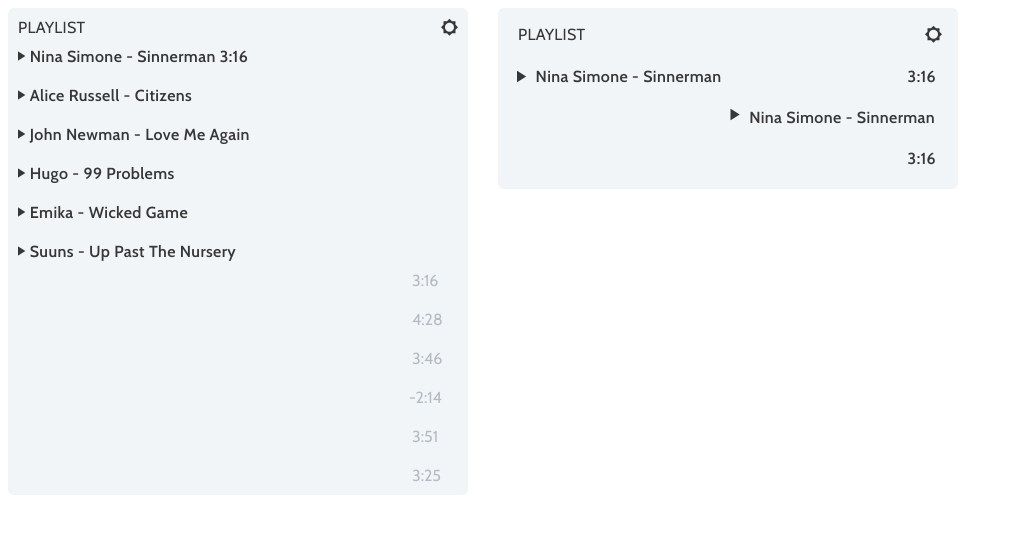
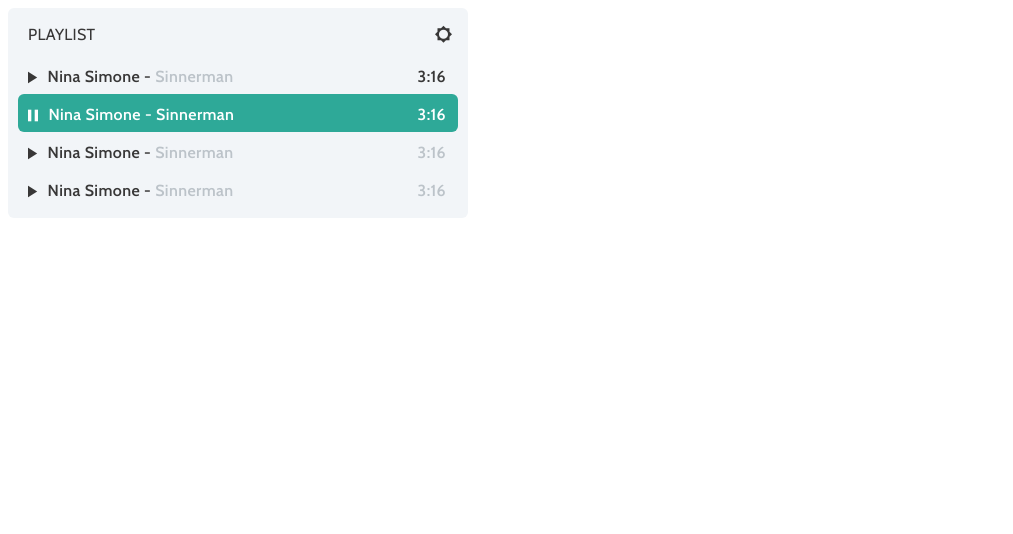
Before and after one commit to OlexandrNaumenko/UiKit, a plain HTML site: page playlist.html in a window 1280 px wide. Shown: the whole page, without its empty margins (0-1013 px from the left). Drawn offline with nearby package versions, Linux system fonts and the light colour scheme.

Commit message:
+last fix

```diff
--- a/css/playlist.less
+++ b/css/playlist.less
@@ -1,88 +1,82 @@
 @base-font: 'Cabin', sans-serif;
 @base-width: 460px;
-@base-padding:10px;
-.playlist{
+@base-padding: 10px;
+@base-color: #383737;
+@song-curent-bg: #2ea998;
+
+.playlist {
   font-family: @base-font;
-  background:#f2f5f8;
-  border-radius:6px;
-  width:@base-width - 2*@base-padding;
-  font-size:16px;
-  color:#383737;
+  background: #f2f5f8;
+  border-radius: 6px;
+  width: @base-width - 2*@base-padding;
+  font-size: 16px;
+  color: @base-color;
   padding: @base-padding;
+  display: inline-block;
+
+  .header {
+    padding: 7px 6px 12px 10px;
+    .title {
+      letter-spacing: 0.3px;
+      text-transform: uppercase;
+    }
+    .settings {
+      float: right;
+      font-size: 18px;
+    }
   }
 
-.header{
-  padding:7px 6px 12px 10px;
+  .songs {
+    float: left;
+    letter-spacing: 0.4px;
+    width: 100%;
+    font-weight: bold;
+    .song {
+      display: block;
+      height: 38px;
+      font-size: 16px;
+      float: left;
+      width: 100%;
+
+      .play_btn {
+        padding: 10px;
+        cursor: pointer;
+        font-size: 20px;
       }
-
-.left{
-  letter-spacing:0.3px;
-  text-transform: uppercase;
-
+      .play_btn, .sing_name {
+        float: left;
       }
-
-.settings{
+      .song_time,
+      .song_name{
+        color: #BCC3C9;
+      }
+      .sing_name, .song_time {
+        padding: 11px 0;
+      }
+      .song_time {
         float: right;
-  font-size: 18px;
-
+        padding-right: 12px;
+      }
+    }
+    .song:first-child .song_time{
+      color: @base-color
+    }
+    .song.current {
+      background: @song-curent-bg;
+      border-radius: 6px;
+    }
+    .song.current{
+      .zmdi-play::before{
+        content: "\f3a7";
+      }
+    }
+    .song.current,
+    .song.current .song_time,
+    .song.current .song_name{
+      color: white;
+    }
   }
 
 
-.singers{
-  float: left;
-  letter-spacing:0.4px;
-}
-
-.time{
-  padding: 0 0 0 394px;
-  color:#b4bbc2;
-}
-
-
-.for_singers{
-  padding:10px 0;
 
 }
-
-.songs .time .suuns{
-  padding-bottom: 0px;
-}
-
-.songs .time .hugo{
-  margin-left: -3px;
-}
-
-.play_btn, .sing_name{
-  float: left;
-}
-
-.play_btn{
-  padding: 9px;
-  cursor: pointer;
-  font-size: 20px;
-
-}
-
-.sing_name, .song_time{
-  padding:11px 0;
-}
-
-.song_time{
-  float: right;
-  padding-right:12px;
-
-}
-
-.singer{
-  display:block;
-  height: 38px;
-  font-size: 16px;
-}
-.singer.current{
-  background:#2ea998;
-  border-radius:6px;
-}
-.singers{
-  width:100%;
-  font-weight:bold;
-}
--- a/playlist.html
+++ b/playlist.html
@@ -2,13 +2,14 @@
 <html lang="en">
 <head>
     <meta charset="UTF-8">
-    <title>Playlist </title>
+    <title>Playlist</title>
     <link rel="stylesheet" type="text/css" href="css/material-design-iconic-font.min.css">
     <link href='https://fonts.googleapis.com/css?family=Cabin:400,600' rel='stylesheet' type='text/css'>
-    <link rel="stylesheet/less" type="text/css" href="css/playlist.less" />
+    <link rel="stylesheet/less" type="text/css" href="css/playlist.less"/>
     <script src="//cdnjs.cloudflare.com/ajax/libs/less.js/2.6.1/less.min.js"></script>
 </head>
 <body>
+<!--
 <div class="playlist" style="float:left;">
     <span class="left">
         playlist
@@ -72,18 +73,16 @@
         </div>
     </div>
 </div>
-
-<div class="playlist" style="float: left; display:block; margin-left:30px;">
+-->
+    <div class="playlist">
         <div class="header">
-        <span class="left">
+            <span class="title">
                 playlist
             </span>
-        <i class="zmdi zmdi-brightness-5 settings">
-        </i>
+            <i class="zmdi zmdi-brightness-5 settings"></i>
         </div>
-    <div class="songs">
-        <div class="singers">
-            <div class="singer">
+        <div class="songs current">
+            <div class="song">
                 <span class="play_btn">
                     <i class="zmdi zmdi-play"></i>
                 </span>
@@ -94,7 +93,29 @@
                     3:16
                 </div>
             </div>
-            <div class="singer">
+            <div class="song current">
+                <span class="play_btn">
+                    <i class="zmdi zmdi-play"></i>
+                </span>
+                <span class="sing_name">
+                    Nina Simone - <span class="song_name">Sinnerman</span>
+                </span>
+                <div class="song_time">
+                    3:16
+                </div>
+            </div>
+            <div class="song">
+                <span class="play_btn">
+                    <i class="zmdi zmdi-play"></i>
+                </span>
+                <span class="sing_name">
+                    Nina Simone - <span class="song_name">Sinnerman</span>
+                </span>
+                <div class="song_time">
+                    3:16
+                </div>
+            </div>
+            <div class="song">
                 <span class="play_btn">
                     <i class="zmdi zmdi-play"></i>
                 </span>
@@ -107,10 +128,5 @@
             </div>
         </div>
     </div>
-</div>
-
-
-
-
 </body>
 </html>
```
Lines whose indentation alone changed are shown as unchanged.
